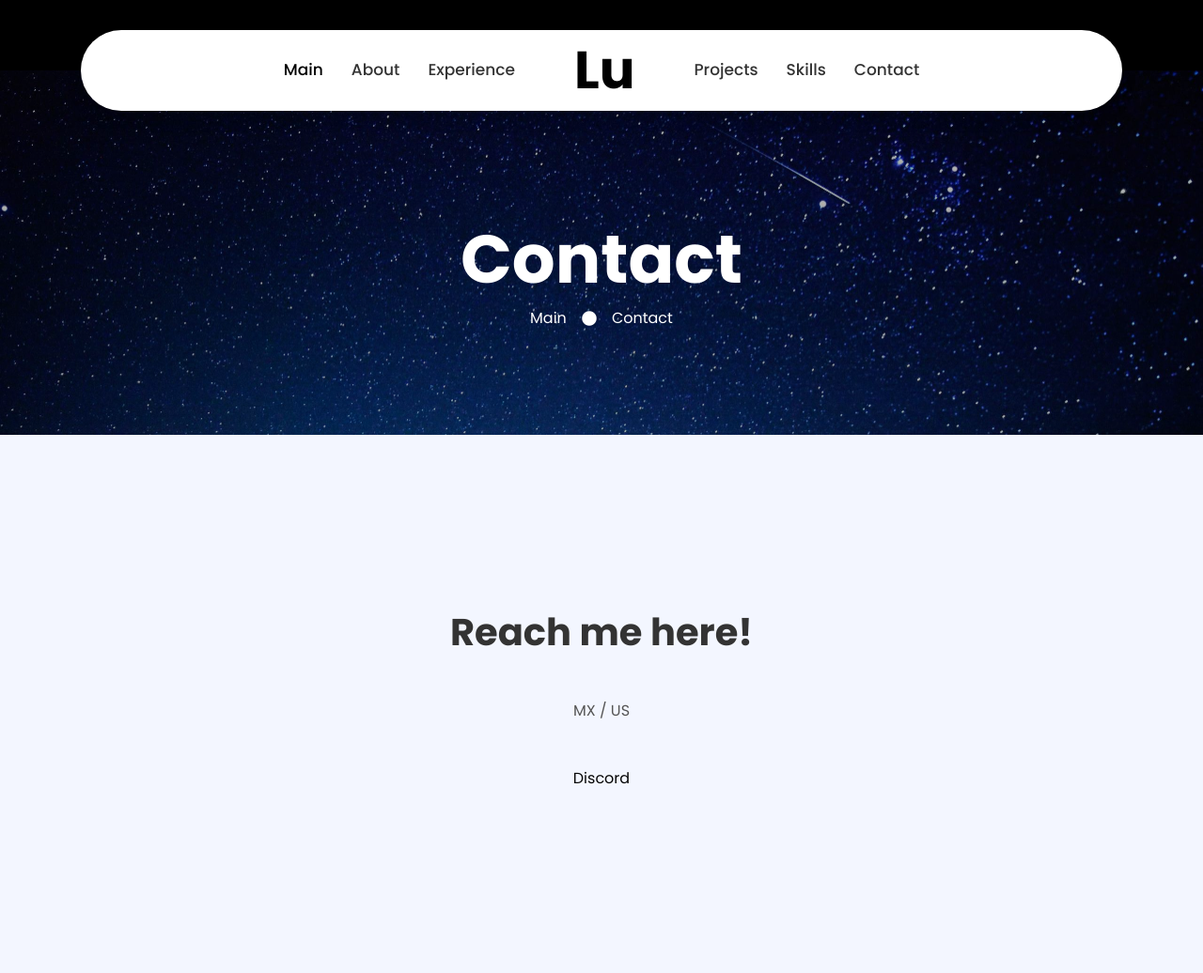
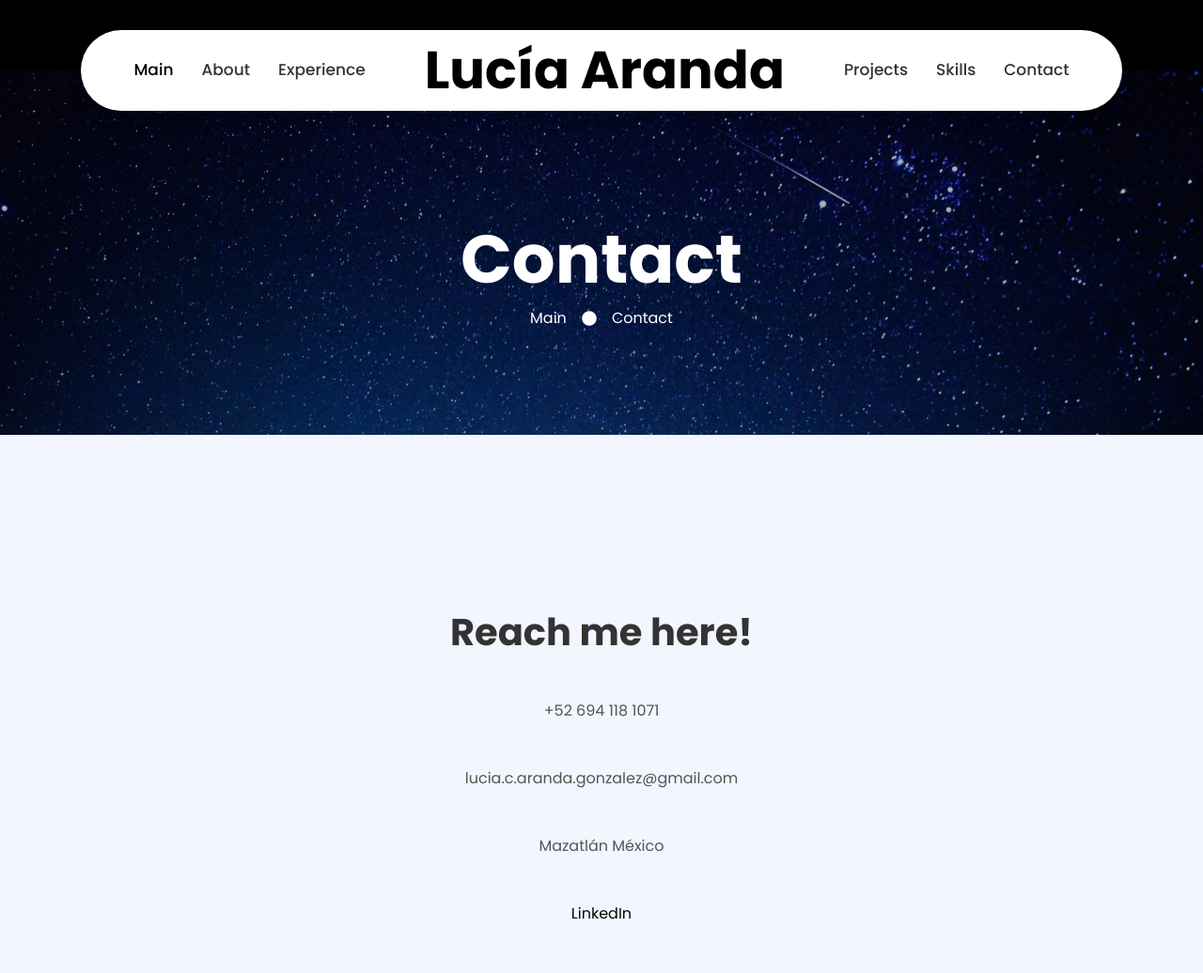
Before and after one commit to lucia-aranda/portfolio, a plain HTML site: page contact.html in a window 1280 px wide. Shown: the whole page at 94% size. Before the commit the page ends 985 px from the top, so only its background shows below. Drawn offline with nearby package versions, Linux system fonts and the light colour scheme.

Commit message:
Update contact.html

```diff
--- a/contact.html
+++ b/contact.html
@@ -3,7 +3,7 @@
 
 <head>
     <meta charset="utf-8">
-    <title>Lu</title>
+    <title>Lucía Aranda</title>
     <meta content="width=device-width, initial-scale=1.0" name="viewport">
     <meta content="Free HTML Templates" name="keywords">
     <meta content="Free HTML Templates" name="description">
@@ -58,7 +58,7 @@
                         <a href="experience.html" class="nav-item nav-link">Experience</a>
                     </div>
                     <a href="index.html" class="navbar-brand mx-5 d-none d-lg-block">
-                        <h1 class="m-0 display-4 text-primary">Lu</h1>
+                        <h1 class="m-0 display-4 text-primary">Lucía Aranda</h1>
                     </a>
                     <div class="navbar-nav mr-auto py-0">
                         <a href="projects.html" class="nav-item nav-link">Projects</a>
@@ -94,9 +94,13 @@
                 <div class="col-lg-7">
                     <h1 class="position-relative text-center mb-5">Reach me here!</h1>
 
-                        <p class="position-relative text-center mb-5">MX / US</p>
+                        <p class="position-relative text-center mb-5">+52 694 118 1071</p>
 
-                        <p class="position-relative text-center mb-5"><a href="https://discordapp.com/users/993618440575262730">Discord</a></p>
+                        <p class="position-relative text-center mb-5">lucia.c.aranda.gonzalez@gmail.com</p>
+
+                        <p class="position-relative text-center mb-5">Mazatlán México</p>
+
+                        <p class="position-relative text-center mb-5"><a href="https://www.linkedin.com/in/luc%C3%ADa-aranda-b86a11270?utm_source=share&utm_campaign=share_via&utm_content=profile&utm_medium=android_app">LinkedIn</a></p>
                 </div>
             </div>
         </div>
```
